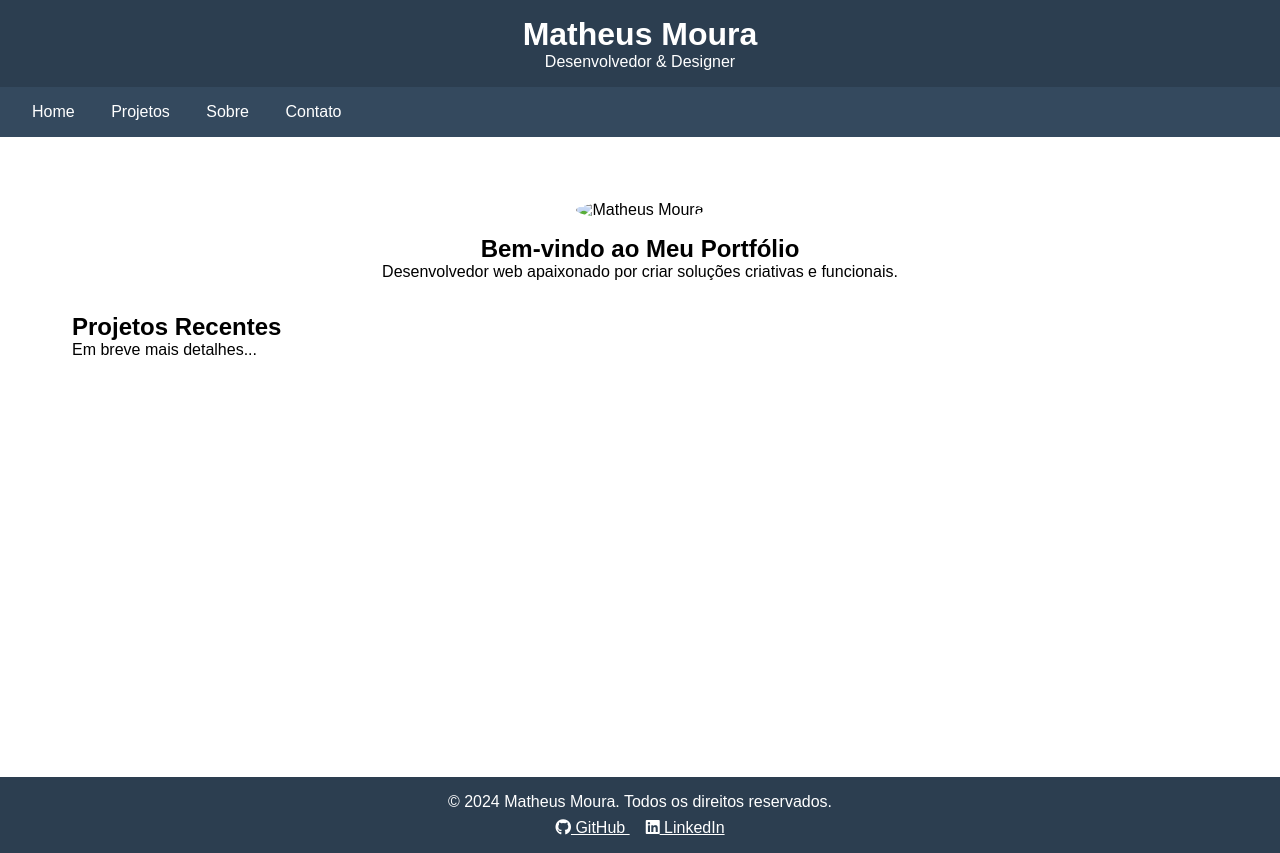
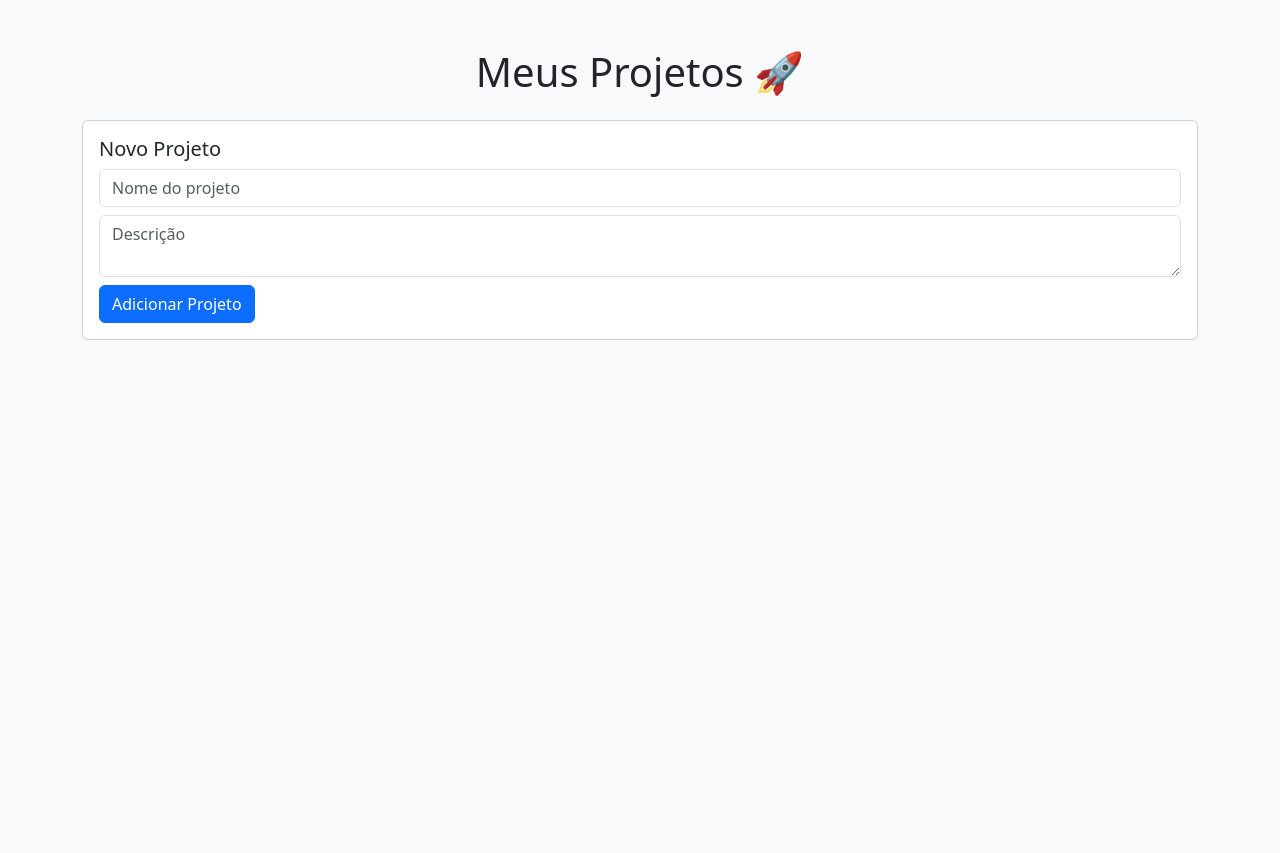
Before and after one commit to matheusMouraDev/matheusmoura.github.io, a plain HTML site: page index.html in a window 1280 px wide. After the commit the page ends 800 px from the top, so only its background shows below. Drawn offline with nearby package versions, Linux system fonts and the light colour scheme.

Commit message:
Update index.html

```diff
--- a/index.html
+++ b/index.html
@@ -3,106 +3,28 @@
 <head>
     <meta charset="UTF-8">
     <meta name="viewport" content="width=device-width, initial-scale=1.0">
-    <title>Matheus Moura - Portfolio</title>
-    <style>
-        * {
-            margin: 0;
-            padding: 0;
-            box-sizing: border-box;
-            font-family: Arial, sans-serif;
-        }
-
-        header {
-            background-color: #2c3e50;
-            color: white;
-            padding: 1rem;
-            text-align: center;
-        }
-
-        nav {
-            background-color: #34495e;
-            padding: 1rem;
-        }
-
-        nav a {
-            color: white;
-            text-decoration: none;
-            margin: 0 1rem;
-        }
-
-        nav a:hover {
-            color: #3498db;
-        }
-
-        main {
-            min-height: 80vh;
-            padding: 2rem;
-            max-width: 1200px;
-            margin: 0 auto;
-        }
-
-        footer {
-            background-color: #2c3e50;
-            color: white;
-            text-align: center;
-            padding: 1rem;
-            position: relative;
-            bottom: 0;
-            width: 100%;
-        }
-
-        .profile {
-            text-align: center;
-            margin: 2rem 0;
-        }
-
-        .profile img {
-            width: 150px;
-            border-radius: 50%;
-            margin-bottom: 1rem;
-        }
-    </style>
+    <title>Gerenciador de Projetos - Matheus Moura</title>
+    <link href="https://cdn.jsdelivr.net/npm/bootstrap@5.3.0/dist/css/bootstrap.min.css" rel="stylesheet">
+    <link rel="stylesheet" href="style.css">
 </head>
 <body>
-    <header>
-        <h1>Matheus Moura</h1>
-        <p>Desenvolvedor &amp; Designer</p>
-    </header>
+    <div class="container mt-5">
+        <h1 class="text-center mb-4">Meus Projetos 🚀</h1>
 
-    <nav>
-        <a href="#home">Home</a>
-        <a href="#projetos">Projetos</a>
-        <a href="#sobre">Sobre</a>
-        <a href="#contato">Contato</a>
-    </nav>
+        <!-- Formulário para adicionar projetos -->
+        <div class="card mb-4">
+            <div class="card-body">
+                <h5 class="card-title">Novo Projeto</h5>
+                <input type="text" id="projectName" class="form-control mb-2" placeholder="Nome do projeto">
+                <textarea id="projectDesc" class="form-control mb-2" placeholder="Descrição"></textarea>
+                <button onclick="addProject()" class="btn btn-primary">Adicionar Projeto</button>
+            </div>
+        </div>
 
-    <main>
-        <section class="profile">
-            <!-- Adicione sua foto aqui -->
-            <img src="caminho-para-sua-foto.jpg" alt="Matheus Moura">
-            <h2>Bem-vindo ao Meu Portfólio</h2>
-            <p>Desenvolvedor web apaixonado por criar soluções criativas e funcionais.</p>
-        </section>
+        <!-- Lista de projetos -->
+        <div id="projectsList" class="row"></div>
+    </div>
 
-        <section id="projetos">
-            <h2>Projetos Recentes</h2>
-            <p>Em breve mais detalhes...</p>
-        </section>
-    </main>
-
-    <footer>
-        <p>© 2024 Matheus Moura. Todos os direitos reservados.</p>
-        <div style="margin-top: 0.5rem;">
-            <a href="https://github.com/seu-usuario" target="_blank" style="color: white; margin: 0 0.5rem;">
-                <i class="fab fa-github"></i> GitHub
-            </a>
-            <a href="https://linkedin.com/in/seu-perfil" target="_blank" style="color: white; margin: 0 0.5rem;">
-                <i class="fab fa-linkedin"></i> LinkedIn
-            </a>
-        </div>
-    </footer>
-
-    <!-- Adicione Font Awesome para ícones -->
-    <link rel="stylesheet" href="https://cdnjs.cloudflare.com/ajax/libs/font-awesome/6.0.0/css/all.min.css">
+    <script src="script.js"></script>
 </body>
 </html>
```
